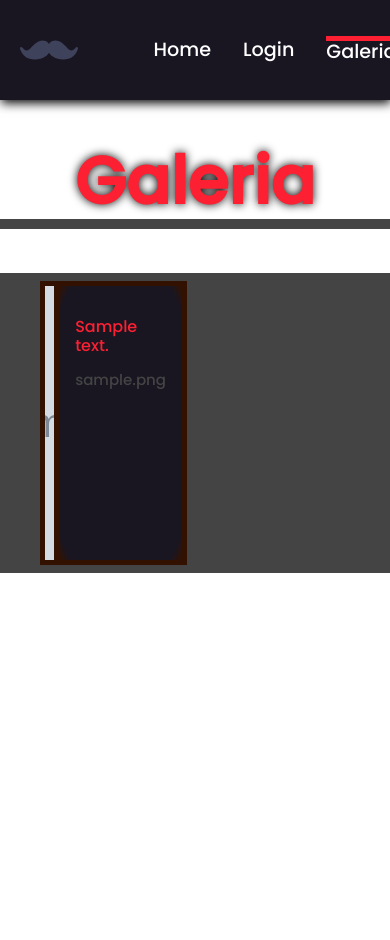
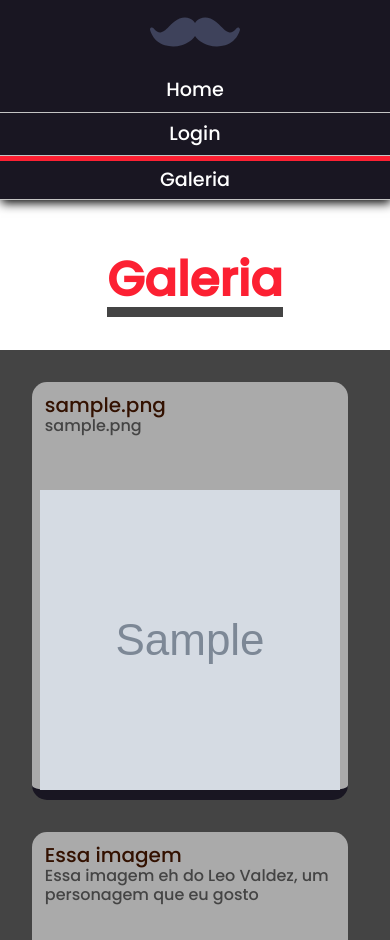
Before and after one commit to F-programmer/BarbeiroBeiroRibeiro, a PHP site: page /pages/galeria/index.php in a window 390 px wide. Shown: the top 940 px of the page. Before the commit the page ends 573 px from the top, so only its background shows below. Run offline with PHP 8.4, Linux system fonts and the light colour scheme; tables that the repository leaves empty hold one stand-in row (values such as "Sample post"); grey boxes marked "Sample" are stand-in pictures; some libraries are stand-ins or nearby versions; some web fonts are replaced; grey boxes are pictures that could not be loaded.

Commit message:
new gallery, fixing responsiveness

```diff
--- a/pages/galeria/index.php
+++ b/pages/galeria/index.php
@@ -14,7 +14,8 @@ require_once '../../security/utils/autoloaderGaleria.php';
   <title>Bigodudu</title>
 
   <!-- fonts -->
-	<link href="https://fonts.googleapis.com/css2?family=Ovo&family=Poppins:wght@500&family=Ubuntu&display=swap" rel="stylesheet" />
+  <link href="https://fonts.googleapis.com/css2?family=Ovo&family=Poppins:wght@500&family=Ubuntu&display=swap"
+    rel="stylesheet" />
   <script src="https://kit.fontawesome.com/326a212606.js" crossorigin="anonymous"></script>
 
   <!-- styles -->
@@ -52,42 +53,44 @@ require_once '../../security/utils/autoloaderGaleria.php';
     <h1>Galeria</h1>
   </div>
 
-	<container class="galeria-container">
+  <main>
+    <section>
+      <?php
 
-		<section class="galeria-itens">
-			<?php
 			$imagens = DataProvider::listarImagens();
-			$par = true;
+
 			foreach ($imagens as &$item) {
-				$content = '<div class="item-container "' . (($par) ? 'item-left' : 'item-right') . '>'
+				$html = '<div class="grid-item"><div class="title-card"><span class="title">';
+				$html .= $item['nomeImagem'];
+				$html .= '</span><span class="decription">';
+				$html .= $item['descImagem'];
+				$html .= '</span></div><div class="imagem-card">';
+				$html .= '<img src="../../' . $item['urlImagem'] . "/" . $item['nomeImagem'] . '">';
+				$html .= '<span class="hidden-text">';
+				$html .= $item['descricaoServico'];
+				$html .= '</span></div></div></div>';
 
-					. '<div class="img">'
+				echo $html;
+			}
 
-					. '<img src="../../'
-					. $item['urlImagem'] . '/' . $item['nomeImagem'] . '"'
-					. ' alt ="' . $item['descImagem'] . '"'
-					. ' title ="' . $item['descImagem'] . '"'
-					. ' class="item"'
-					. '>'
-					. '</div>'
-
-					. '<div class="item-titulo">'
-
-					. '<div class="titulo">'
-					. $item['descricaoServico']
-					. '<span>' . $item['descImagem'] . '<span>'
-					. '</div>'
-
-					. '</div>'
-					. '</div>';
-
-				echo $content;
-			}
 			?>
+      <div class="grid-item">
+        <div class="title-card">
+          <span class="title">Essa imagem</span>
+          <span class="decription">Essa imagem eh do Leo Valdez, um personagem que eu gosto</span>
+        </div>
+        <div class="imagem-card">
+          <img src="https://pm1.narvii.com/6473/654fa17f4bc1df6824e23f15d472d133bc4c6899_00.jpg">
+          <span class="hidden-text">
+            Lorem ipsum dolor sit amet consectetur adipisicing elit. Blanditiis aliquid quisquam rerum maiores
+            facilis nam, soluta, qui a sed adipisci nulla labore ab eveniet veniam doloremque quibusdam veritatis dicta!
+            Quidem.
+          </span>
+        </div>
+      </div>
+      </div>
     </section>
-
-	</container>
-
+  </main>
 </body>
 
 </html>
--- a/pages/galeria/src/styles.css
+++ b/pages/galeria/src/styles.css
@@ -6,92 +6,140 @@ body {
 #titulo {
 	text-align: center;
 	color: var(--terciary);
-	text-shadow: 0px 0px 10px #000;
 	margin-top: 20px;
-	font-size: 2.05em;
+
+	font-size: 1.5rem;
 	font-weight: normal;
+	width: 100%;
 	height: min-content;
-	margin: none !important;
-}
-#titulo h1{
-	border-bottom: 10px solid var(--primary);
-	margin: none !important;
-
-}
-.galeria-container {
-	width: 100%;
-	height: auto;
-	margin-bottom: 15px;
-	display: flex;
-	flex-direction: column;
-	justify-content: center;
-	align-items: center;
-	background-color: var(--primary);
-}
-.galeria-itens {
-	width: calc(100vw - 4rem);
-	height: auto;
-	display: flex;
-	flex-wrap: wrap;
-
-}
-
-.item-container {
-	width: 50%;
-	height: 300px;
-	padding: .5rem;
-	display: grid;
-	grid-template-columns: 1fr 1fr;
-}
-
-.item-container .img {
-	overflow: hidden;
-	border-left: 5px solid var(--secondary);
-	border-top: 5px solid var(--secondary);
-	border-bottom: 5px solid var(--secondary);
-}
-
-.item-container .img img{
-	max-width: 100%;
-    -moz-transition: all 0.3s;
-    -webkit-transition: all 0.3s;
-    transition: all 0.3s;
-	width: 100%;
-	height: 100%;
-}
-
-.item-container .img:hover .item{
-	-moz-transform: scale(1.1);
-    -webkit-transform: scale(1.1);
-    transform: scale(1.1);
-
-
-}
-
-.item-container .item-titulo {
-	border-left: 5px solid var(--secondary);
-	border-right: 5px solid var(--secondary);
-	border-top: 5px solid var(--secondary);
-	border-bottom: 5px solid var(--secondary);
-}
-
-
-.item-titulo .titulo {
-	width: 100%;
-	height: 100%;
-	padding: 1rem;
-	padding-top: 2rem;
+	padding: none;
 
 	display: flex;
 	flex-direction: column;
 	align-items: center;
+	justify-content: center;
+}
 
-	color: var(--terciary);
+#titulo h1 {
+	border-bottom: 10px solid var(--primary);
+	margin: none !important;
+	padding: none !important;
+}
 
-	background: radial-gradient(var(--background) 90%, var(--secondary));
+main {
+	width: 100%;
+	min-height: 100vh;
+	height: max-content;
+	padding: 1rem;
+	background: var(--primary);
 }
-.item-titulo .titulo span{
-	font-size: 15px;
-	padding-top: 1rem;
+
+main section {
+	width: 100%;
+	height: 100%;
+
+	display: flex;
+	flex-direction: row;
+	align-items: flex-start;
+	justify-content: flex-start;
+	flex-wrap: wrap;
+}
+
+main section .grid-item {
+	min-width: 300px;
+	max-width: 350px;
+	min-height: 400px;
+	max-height: 550px;
+
+	display: flex;
+	flex-direction: column;
+	justify-content: flex-start;
+	align-items: center;
+
+	background: #aaa;
+	margin: 1rem;
+
+	padding: 0 0.5rem;
+	padding-top: 0.5rem;
+
+	border-bottom: 10px solid var(--background);
+	border-radius: 15px;
+}
+
+main section .grid-item .title-card {
+	width: 300px;
+	max-width: 350px;
+	height: 100px;
+	display: block;
+
+	display: flex;
+	flex-direction: column;
+	justify-content: flex-start;
+	align-items: flex-start;
+
+	padding: 0.3rem;
+}
+
+main section .grid-item .title-card .title {
+	font-size: 20px;
+	color: var(--secondary);
+}
+
+main section .grid-item .title-card .decription {
+	font-size: 16px;
 	color: var(--primary);
 }
+
+main section .grid-item .imagem-card {
+	width: 300px;
+	max-width: 350px;
+	height: 300px;
+	max-height: 450px;
+
+	background: var(--primary);
+}
+
+main section .grid-item .imagem-card img {
+	width: 100%;
+	height: 100%;
+
+	transition: all 0.5s;
+
+	perspective: 0;
+}
+
+main section .grid-item:hover {
+	background: var(--text-color);
+}
+
+main section .grid-item .imagem-card img:hover {
+	transform: scale(1.05);
+	filter: saturate(0);
+}
+
+main section .grid-item .imagem-card .hidden-text {
+	width: 100%;
+	background: rgba(0, 0, 0, 0.7);
+	color: var(--terciary);
+	text-align: justify;
+	display: none;
+	padding: 0.5rem;
+	border-radius: 15px;
+
+	animation: toUpText 0.5s ease-in-out forwards;
+}
+
+main section .grid-item:hover .hidden-text {
+	display: block;
+}
+
+@keyframes toUpText {
+	0% {
+		transform: translateX(0);
+		opacity: 0;
+	}
+	100% {
+		transform: translateY(-160px);
+		opacity: 1;
+	}
+}
--- a/security/models/Conexao.php
+++ b/security/models/Conexao.php
@@ -6,13 +6,14 @@ class Conexao
 	{
 		//conexão local
 		$conexao = new PDO(
-		/*	"mysql:host=localhost;dbname=bdbarbearia",
+			/*	"mysql:host=localhost;dbname=bdbarbearia",
 			"root",    fdb30.awardspace.net
 			""*/
-			"mysql:host=fdb30.awardspace.net;
-			dbname=3676945_bdbarbearia",
-			"3676945_bdbarbearia",
-			"3lB1g0d0n");
+			"mysql:host=localhost;
+			dbname=bdBarbearia",
+			"root",
+			""
+		);
 
 		$conexao->setAttribute(PDO::ATTR_ERRMODE, PDO::ERRMODE_EXCEPTION);
 		$conexao->exec("SET CHARACTER SET utf8");
--- a/src/components/menu/style.css
+++ b/src/components/menu/style.css
@@ -1,4 +1,4 @@
-header{
+header {
 	width: 100%;
 	height: 100px;
 	background-color: var(--background);
@@ -11,7 +11,7 @@ header{
 	align-content: center;
 }
 
-header nav{
+header nav {
 	width: 100%;
 	height: 100%;
 
@@ -20,19 +20,19 @@ header nav{
 	align-items: center;
 }
 
-header nav .title-page{
+header nav .title-page {
 	width: 20%;
 	height: 40%;
 	margin-left: 5%;
 	left: 0;
 }
 
-header nav .title-page img{
+header nav .title-page img {
 	width: 100%;
 	height: 100%;
 }
 
-header nav ul{
+header nav ul {
 	width: 70%;
 	height: 100%;
 	margin-right: 5%;
@@ -45,7 +45,7 @@ header nav ul{
 	list-style: none;
 }
 
-header nav ul li{
+header nav ul li {
 	width: auto;
 	height: 100%;
 
@@ -57,16 +57,89 @@ header nav ul li{
 	margin: 0 1rem;
 }
 
-header nav ul li a{
+header nav ul li a {
 	color: var(--text-color);
 	text-decoration: none;
 	font-family: Poppins;
 	font-size: 1.2rem;
 }
 
-.active::before{
-  content: '';
+.active::before {
+	content: "";
 	width: 100%;
 	height: 5px;
 	background: var(--terciary);
 }
+
+@media screen and (max-width: 600px) {
+	header {
+		min-height: 200px;
+	}
+
+	header nav {
+		width: 100%;
+		height: 100%;
+
+		display: flex;
+		flex-direction: column;
+		justify-content: center;
+		align-items: center;
+	}
+
+	header nav .title-page {
+		width: 100%;
+		margin: 0;
+
+		display: flex;
+		flex-direction: column;
+		justify-content: center;
+		align-items: center;
+
+		padding: 1rem;
+	}
+
+	header nav .title-page img {
+		width: 25%;
+	}
+
+	header nav ul {
+		width: 100%;
+		height: 100%;
+
+		margin: 0;
+		padding: 0;
+
+		display: flex;
+		flex-direction: column;
+		justify-content: center;
+		align-items: center;
+
+		list-style: none;
+
+		padding-top: 0.3rem;
+	}
+
+	header nav ul li {
+		width: 100%;
+		height: 100%;
+
+		display: flex;
+		flex-direction: column;
+		align-items: center;
+		justify-content: center;
+
+		margin: 0;
+
+		border-bottom: 1px solid #c4c4c4;
+	}
+
+	header nav ul li a {
+		width: 100%;
+		height: 100%;
+
+		display: flex;
+		flex-direction: column;
+		justify-content: center;
+		align-items: center;
+	}
+}
```
Also changed, not shown: pages/login/src/login.css (+44 -26 lines), src/styles/home.css (+26 -10 lines). Lines whose indentation alone changed are shown as unchanged.
